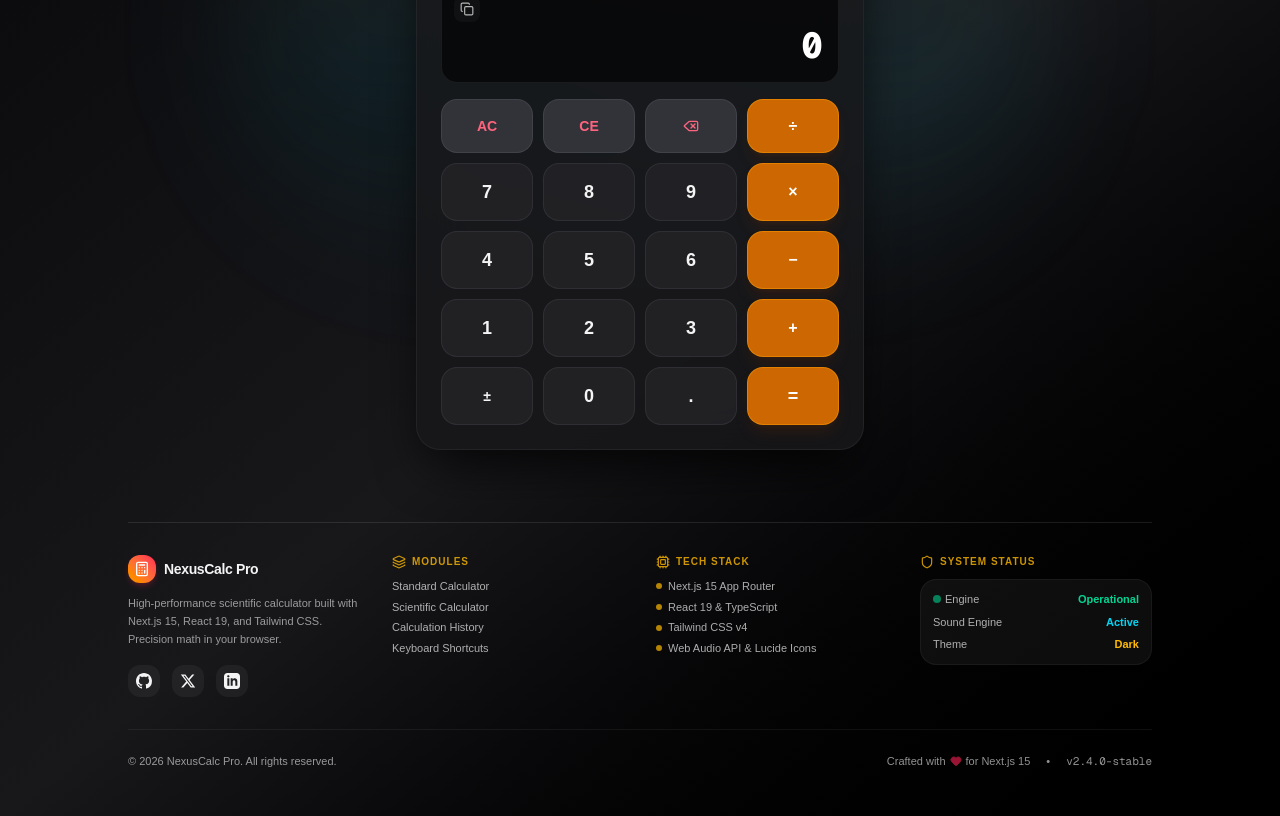
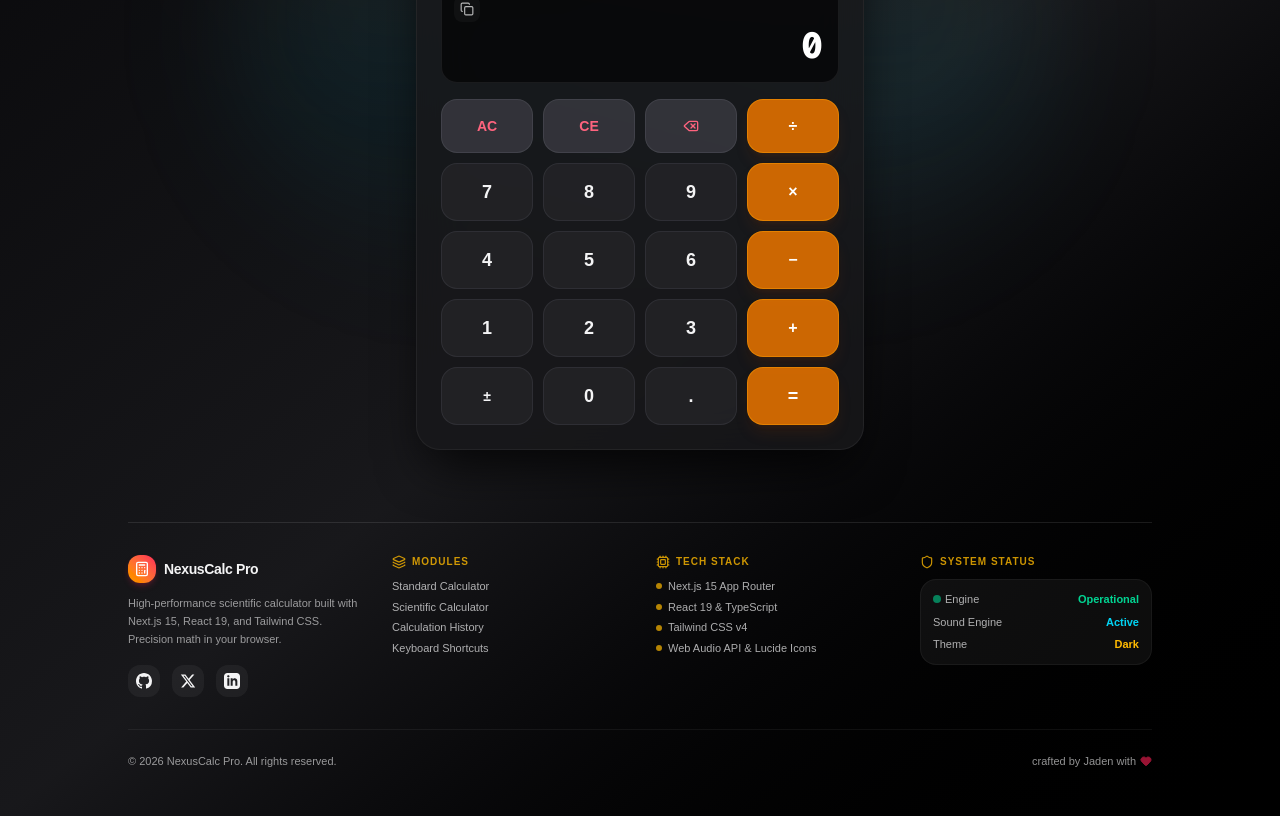
Before and after one commit to abhishek10001/calculator, a Next.js app: page / in a window 1280 px wide. Shown: the part 207-1023 px from the top of the page. Built offline with nearby package versions, Linux system fonts and the light colour scheme.

Commit message:
wip: Update footer to display crafted by Jaden with love and remove version number

```diff
--- a/src/app/page.tsx
+++ b/src/app/page.tsx
@@ -905,10 +905,8 @@ export default function CalculatorApp() {
           <p>© {currentYear} NexusCalc Pro. All rights reserved.</p>
           <div className="flex items-center gap-4">
             <span className="flex items-center gap-1">
-              Crafted with <Heart className="w-3 h-3 text-rose-500 fill-rose-500 inline" /> for Next.js 15
+              crafted by Jaden with <Heart className="w-3 h-3 text-rose-500 fill-rose-500 inline" />
             </span>
-            <span>•</span>
-            <span className="font-mono">v2.4.0-stable</span>
           </div>
         </div>
       </footer>
```
